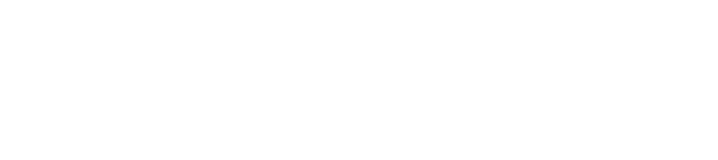
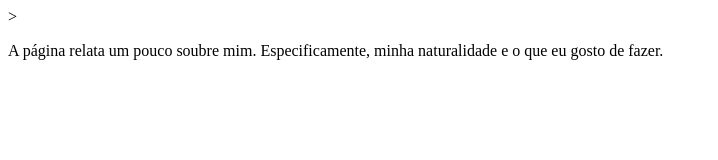
Before and after one commit to ufjf-dcc202/ufjf-dcc202-2023-3-a-atv3-0pedrobonfa, a website: page index.html in a window 1280 px wide. Shown: the whole page, without its empty margins (0-718 px from the left). Drawn offline with Linux system fonts and the light colour scheme.

Commit message:
adiciona conteúdo no main

```diff
--- a/index.html
+++ b/index.html
@@ -7,7 +7,8 @@
 </head>
 <body>
     <main>
-
+        <title>DCC202 - Atividade 3: Pedro Bonfá</title>>
+        <p> A página relata um pouco soubre mim. Especificamente, minha naturalidade e o que eu gosto de fazer.</p>
     </main>
 </body>
 </html>
```
